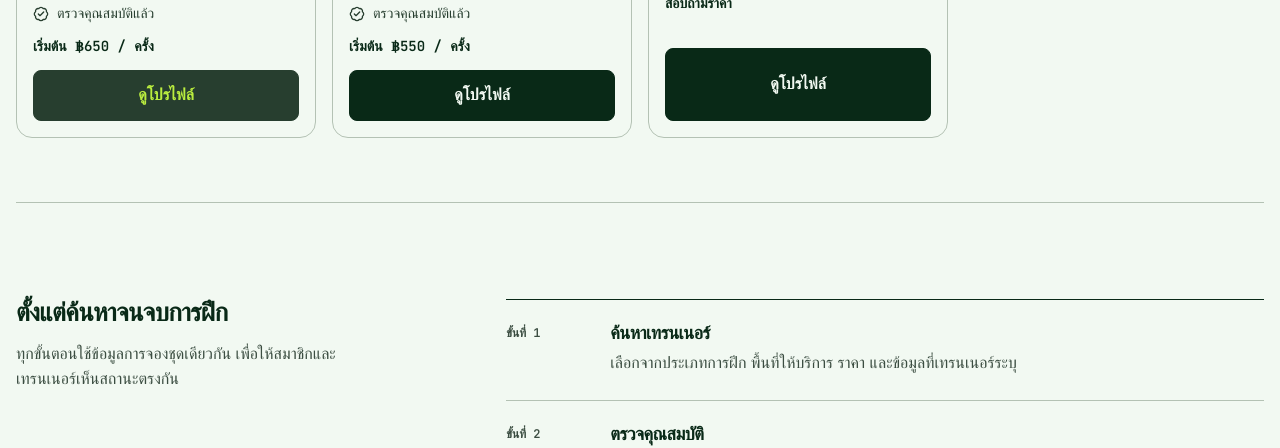
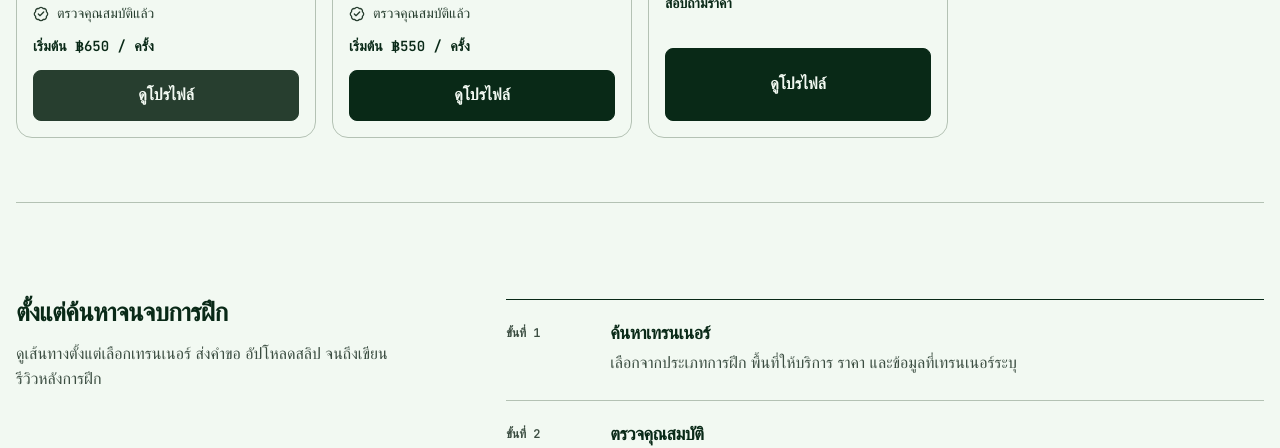
Before and after one commit to Woraphob3938/woraphob-chaiwongkot, a Next.js app: page / in a window 1280 px wide. In both pictures the pointer is over the link 166 px from the left and 1536 px from the top of the page. Shown: the part 1441-1889 px from the top of the page. Built offline with nearby package versions, Linux system fonts and the light colour scheme; no server answers; a web font is replaced by a local one.

Commit message:
fix: align homepage copy and hover states

```diff
--- a/app/globals.css
+++ b/app/globals.css
@@ -984,7 +984,7 @@ h3 {
 }
 
 .home-featured__grid .trainer-preview-card__action:hover {
-  color: var(--color-accent);
+  color: var(--color-paper);
   background: var(--color-ink-2);
   border-color: var(--color-ink-2);
 }
--- a/components/home-overview.tsx
+++ b/components/home-overview.tsx
@@ -98,7 +98,7 @@ export function HomeOverview({ trainers, trainingTypes, isDemo }: HomeOverviewPr
       <section className="home-journey" aria-labelledby="journey-title">
         <div className="home-journey__intro">
           <h2 id="journey-title">ตั้งแต่ค้นหาจนจบการฝึก</h2>
-          <p>ทุกขั้นตอนใช้ข้อมูลการจองชุดเดียวกัน เพื่อให้สมาชิกและเทรนเนอร์เห็นสถานะตรงกัน</p>
+          <p>ดูเส้นทางตั้งแต่เลือกเทรนเนอร์ ส่งคำขอ อัปโหลดสลิป จนถึงเขียนรีวิวหลังการฝึก</p>
         </div>
         <ol className="home-journey__steps">
           {journeySteps.map((step, index) => (
```
Also changed, not shown: 1 other file (tests, documents, lock files or other folders).
